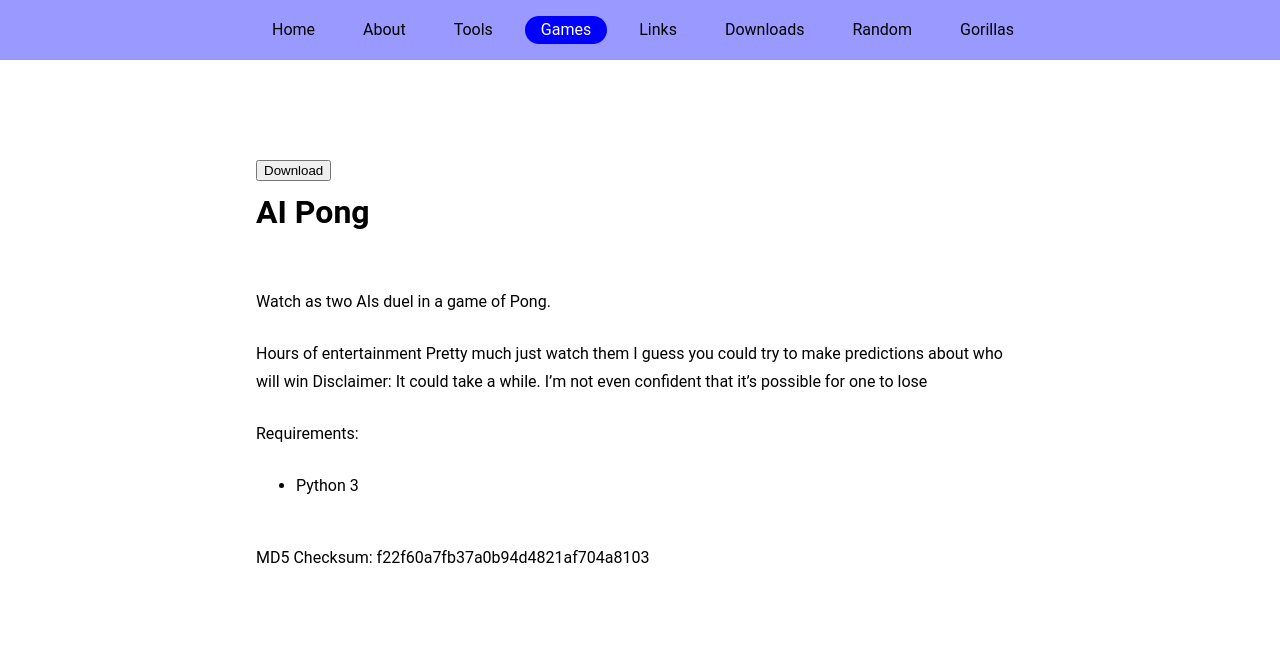
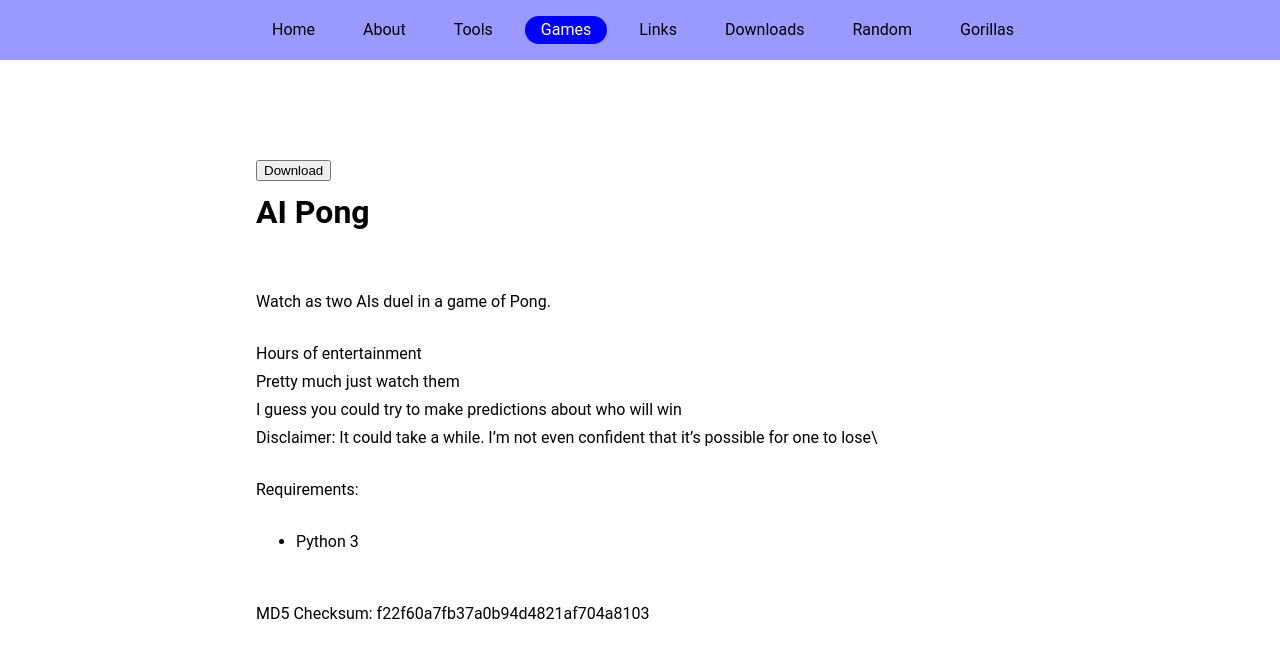
Before and after one commit to eisoptrophobia/eisoptrophobia.github.io, a Jekyll site: the page built from games/ai_pong/index.md, in a window 1280 px wide. Shown: the top 658 px of the page. Built offline with Jekyll 4.4.1, drawn with Linux system fonts in a browser that asks for light colours; our own code applies the rules of GitHub Pages for plain Markdown files.

```diff
--- a/games/ai_pong/index.md
+++ b/games/ai_pong/index.md
@@ -7,10 +7,10 @@ checksum: f22f60a7fb37a0b94d4821af704a8103
 # AI Pong
 Watch as two AIs duel in a game of Pong.
 
-Hours of entertainment
-Pretty much just watch them
-I guess you could try to make predictions about who will win
-Disclaimer: It could take a while. I'm not even confident that it's possible for one to lose
+Hours of entertainment\\
+Pretty much just watch them\\
+I guess you could try to make predictions about who will win\\
+Disclaimer: It could take a while. I'm not even confident that it's possible for one to lose\\
 
 Requirements:
 - Python 3
```
